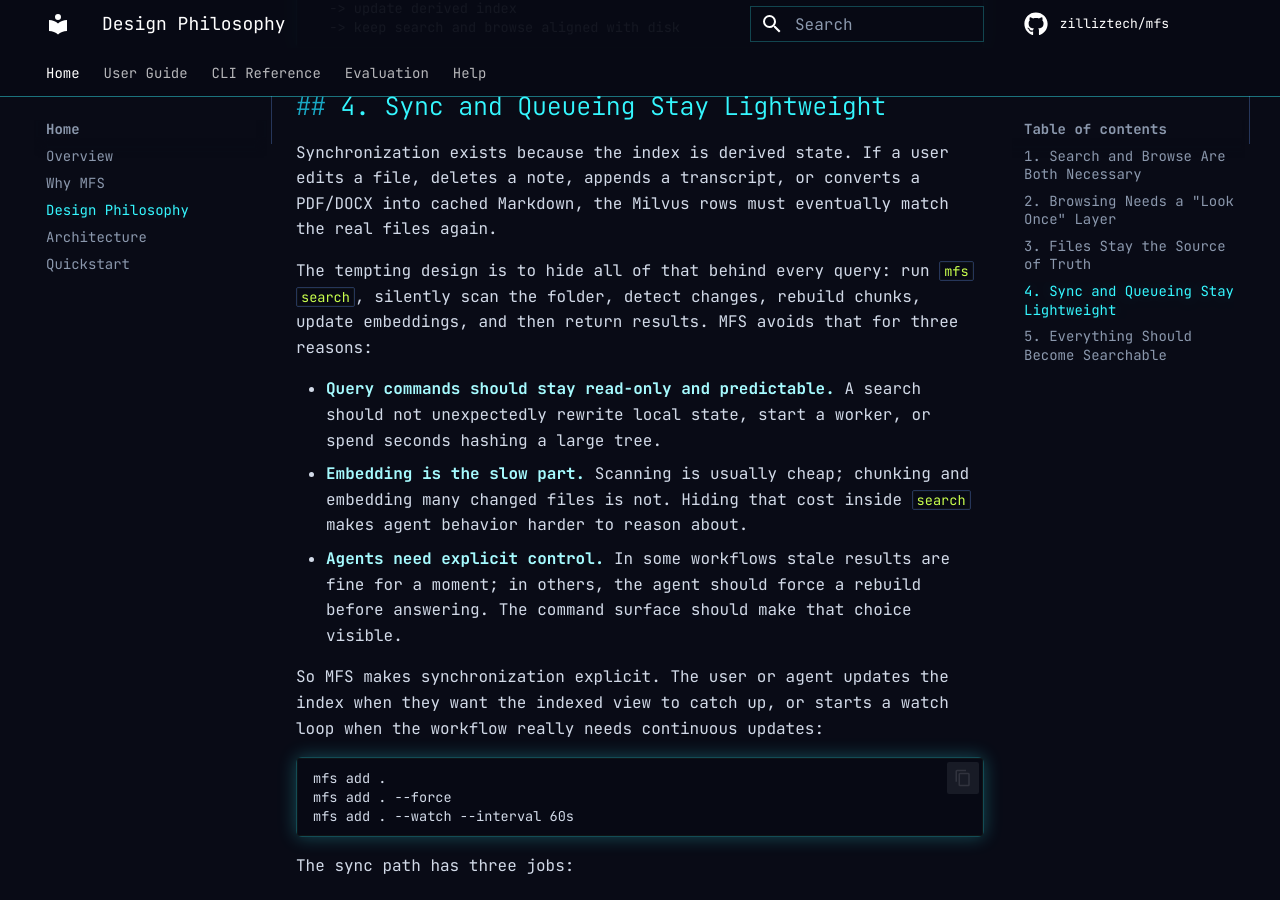
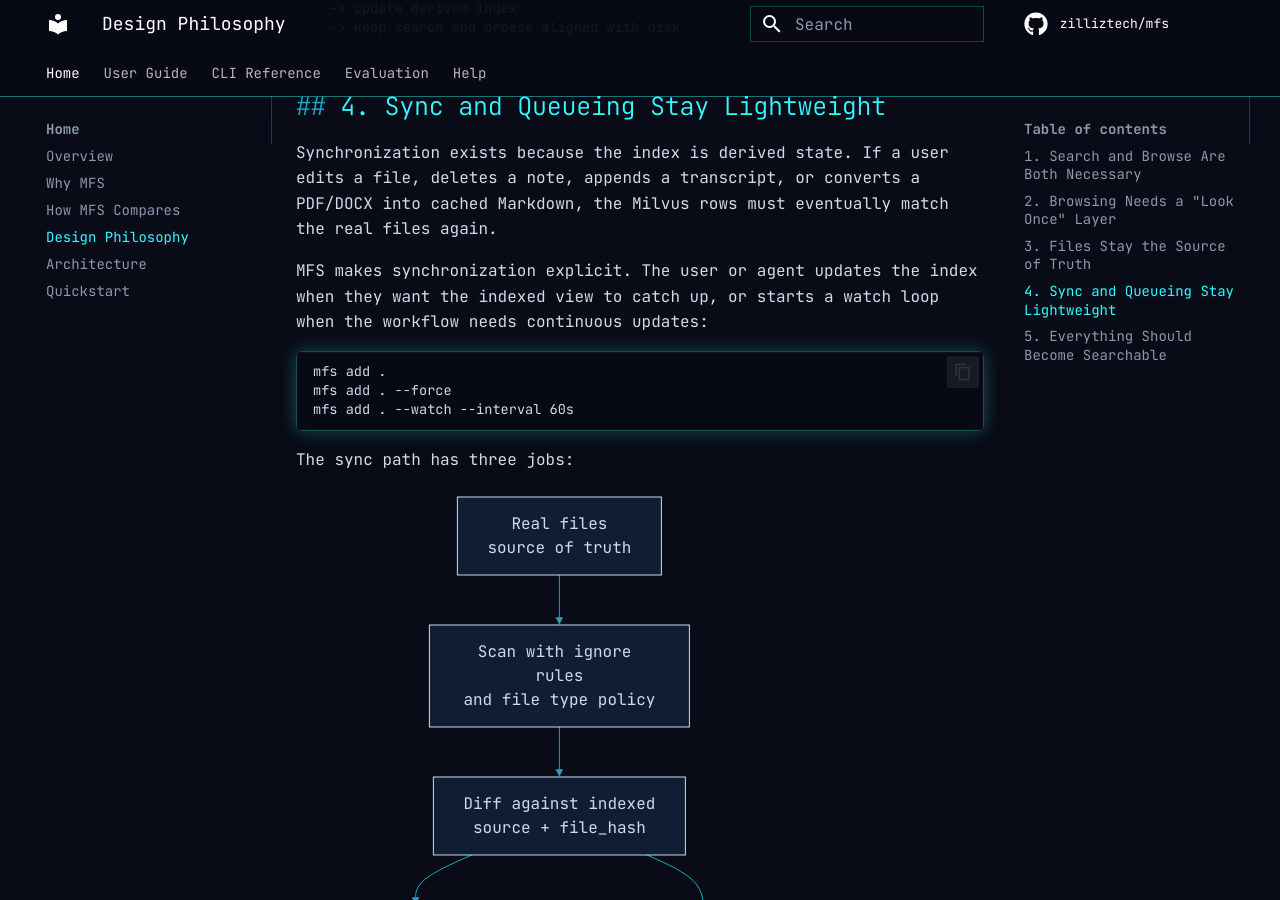
Before and after one commit to zilliztech/mfs, an MkDocs documentation site: the page built from docs/design-philosophy.md, in a window 1280 px wide and 900 px high, scrolled down 3147 px. Built offline with MkDocs 1.6.1 and Material for MkDocs 9.7.7, drawn with Linux system fonts in a browser that asks for light colours; comment, search, counter and statistics services are not loaded; some of the changed text lies outside the part shown.

Commit message:
Add project comparison docs
Add comparison documentation for adjacent projects and simplify the sync design narrative.

````diff
--- a/docs/design-philosophy.md
+++ b/docs/design-philosophy.md
@@ -123,23 +123,9 @@
 file, deletes a note, appends a transcript, or converts a PDF/DOCX into cached
 Markdown, the Milvus rows must eventually match the real files again.
 
-The tempting design is to hide all of that behind every query: run
-`mfs search`, silently scan the folder, detect changes, rebuild chunks, update
-embeddings, and then return results. MFS avoids that for three reasons:
-
-- **Query commands should stay read-only and predictable.** A search should not
-  unexpectedly rewrite local state, start a worker, or spend seconds hashing a
-  large tree.
-- **Embedding is the slow part.** Scanning is usually cheap; chunking and
-  embedding many changed files is not. Hiding that cost inside `search` makes
-  agent behavior harder to reason about.
-- **Agents need explicit control.** In some workflows stale results are fine for
-  a moment; in others, the agent should force a rebuild before answering. The
-  command surface should make that choice visible.
-
-So MFS makes synchronization explicit. The user or agent updates the index when
+MFS makes synchronization explicit. The user or agent updates the index when
 they want the indexed view to catch up, or starts a watch loop when the workflow
-really needs continuous updates:
+needs continuous updates:
 
 ```bash
 mfs add .
@@ -178,10 +164,6 @@
        unchanged -> skip
 ```
 
-`mtime` is used only as a fast hint to reduce hashing work. File hash is the
-content check. `--force` skips the mtime shortcut when a copy, checkout, or sync
-tool may have preserved old timestamps.
-
 The queue exists because embedding work should not block every default `mfs add`
 call. It is intentionally much smaller than a broker system. MFS is a CLI tool,
 so it avoids Redis, RabbitMQ, and a permanent daemon:
@@ -215,7 +197,7 @@
 | Scenario | Sync style |
 | --- | --- |
 | one-time project indexing | `mfs add .` |
-| suspicious timestamps or external copy | `mfs add . --force` |
+| stronger rebuild pass | `mfs add . --force` |
 | active memory/log append workflow | `mfs add . --watch` |
 | frequent project edits | `mfs add . --watch --interval 60s` |
 
--- a/mkdocs.yml
+++ b/mkdocs.yml
@@ -31,6 +31,7 @@
   - Home:
     - Overview: index.md
     - Why MFS: why.md
+    - How MFS Compares: comparison.md
     - Design Philosophy: design-philosophy.md
     - Architecture: architecture.md
     - Quickstart: getting-started.md
````
Also changed, not shown: docs/comparison.md (added, +61 -0 lines), docs/index.md (+2 -0 lines).
